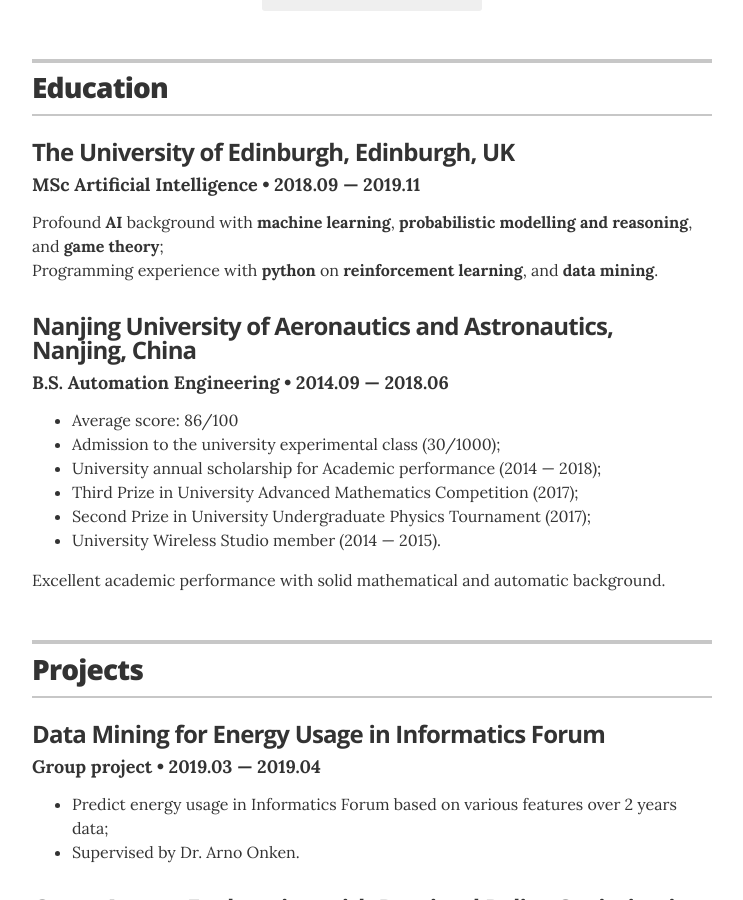
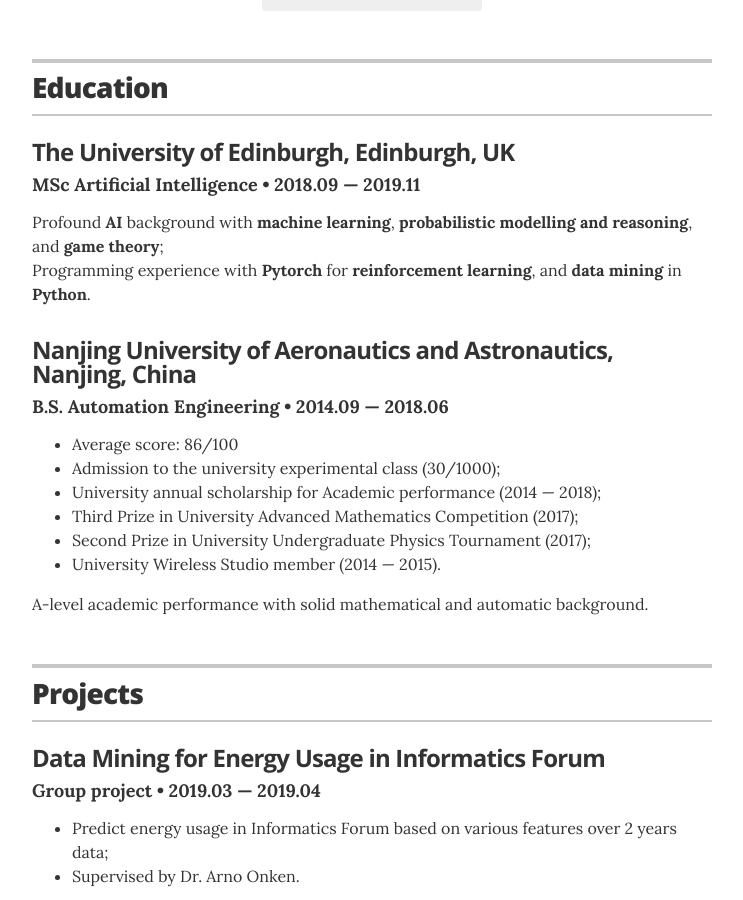
Before and after one commit to zero-cooper/zero-cooper.github.io, a Jekyll site: the page built from index.html, in a window 1280 px wide and 900 px high, scrolled down 650 px. Shown: the whole window, without its empty margins (268-1011 px from the left). Built offline with Jekyll 4.4.1, drawn with Linux system fonts in a browser that asks for light colours.

Commit message:
Update education.yml

```diff
--- a/_data/education.yml
+++ b/_data/education.yml
@@ -4,7 +4,7 @@
   year: 2018.09 &mdash; 2019.11
   #awards:
   #  - award: Summa Cumme Laude graduate
-  summary: Profound <b>AI</b> background with <b>machine learning</b>, <b>probabilistic modelling and reasoning</b>, and <b>game theory</b>&#59 <br>Programming experience with <b>python</b> on <b>reinforcement learning</b>, and <b>data mining</b>.
+  summary: Profound <b>AI</b> background with <b>machine learning</b>, <b>probabilistic modelling and reasoning</b>, and <b>game theory</b>&#59 <br>Programming experience with <b>Pytorch</b> for <b>reinforcement learning</b>, and <b>data mining</b> in <b>Python</b>.
 
 - degree: B.S. Automation Engineering
   uni: Nanjing University of Aeronautics and Astronautics, Nanjing, China
@@ -16,4 +16,4 @@
     - award: Third Prize in University Advanced Mathematics Competition (2017)&#59
     - award: Second Prize in University Undergraduate Physics Tournament (2017)&#59
     - award: University Wireless Studio member (2014 &mdash; 2015).
-  summary: Excellent academic performance with solid mathematical and automatic background.
+  summary: A-level academic performance with solid mathematical and automatic background.
```
